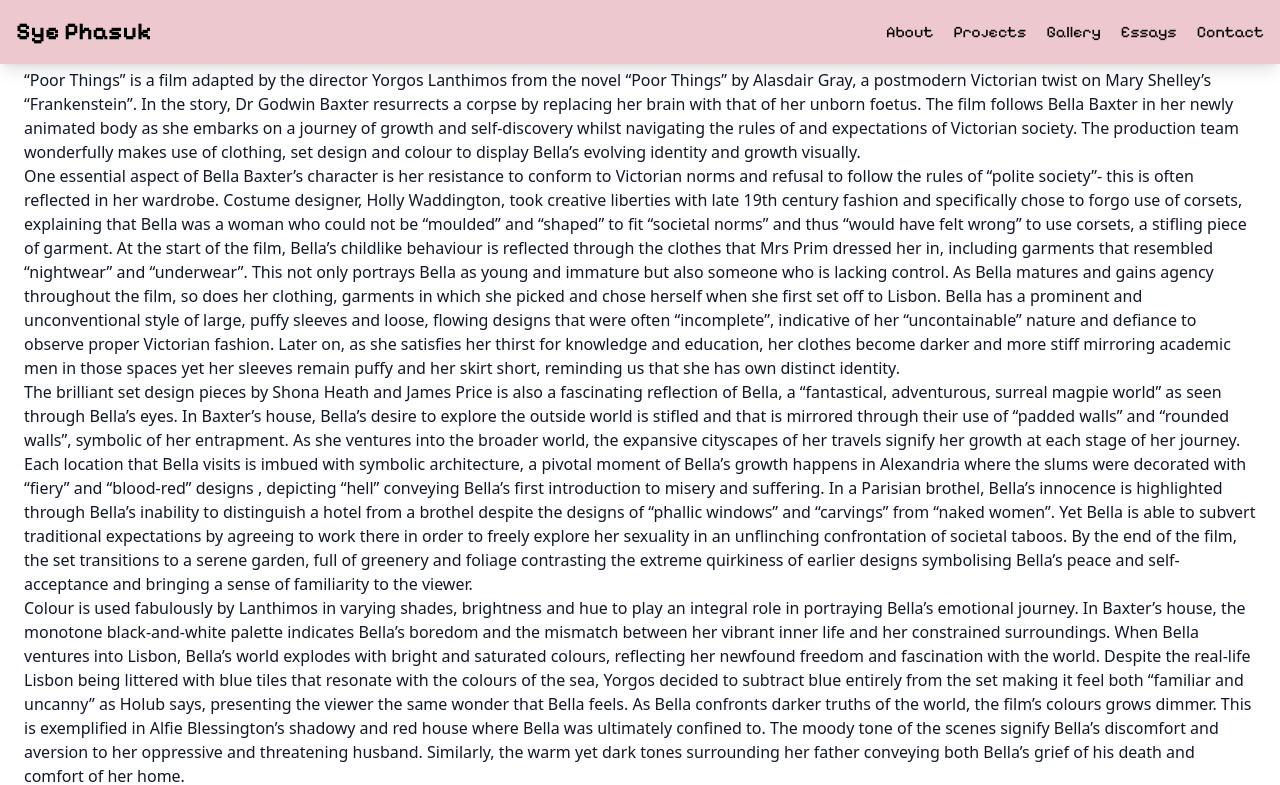
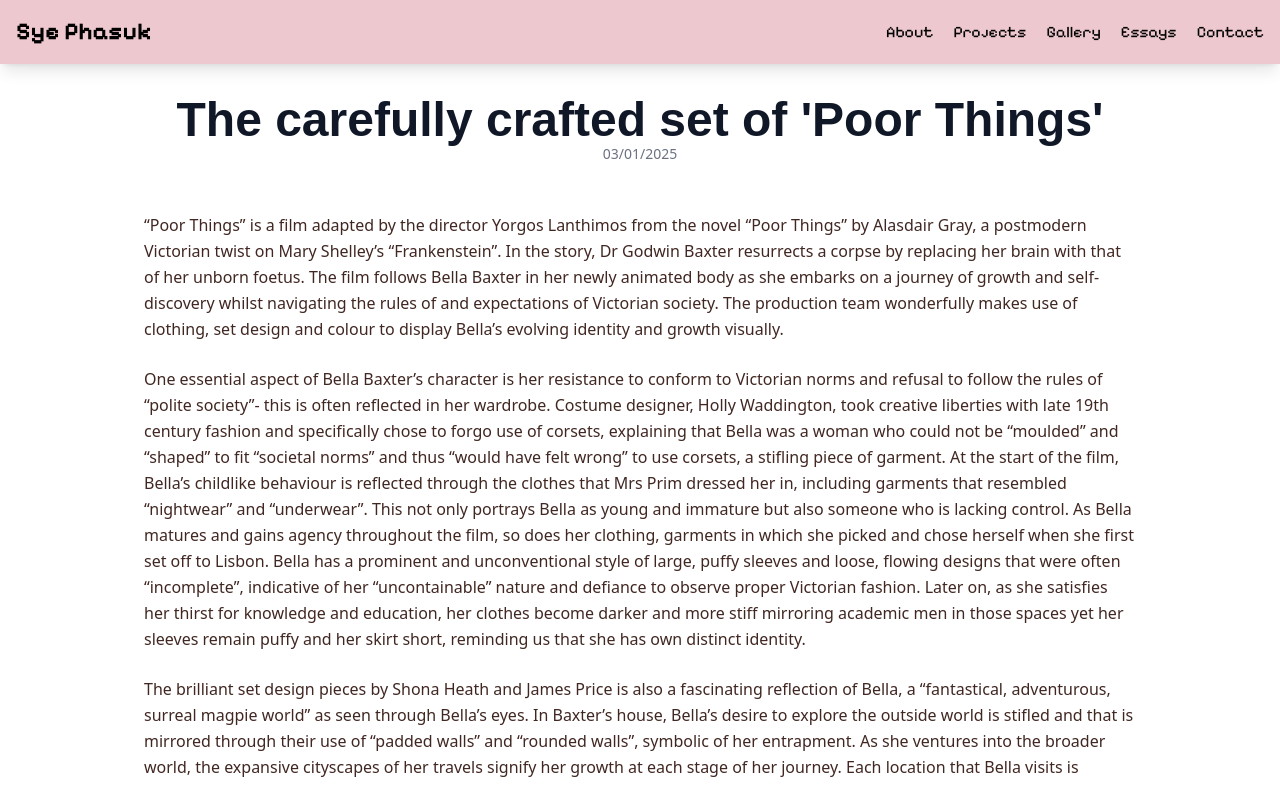
Before and after one commit to phasuk15/Sye-Phasuk, a Next.js app: page /essays/poor-things in a window 1280 px wide. Shown: the top 785 px of the page. Built offline with nearby package versions, Linux system fonts and the light colour scheme; a web font is replaced by a local one.

Commit message:
Cleaning actual essay pages

```diff
--- a/app/essays/[slug]/page.tsx
+++ b/app/essays/[slug]/page.tsx
@@ -20,10 +20,33 @@ export default function Essay({ params }: { params: { slug: string } }) {
   const { data, content } = matter(fileContents);
 
   return (
-    <article className="prose lg:prose-xl mx-auto p-6">
-      <h1>{data.title}</h1>
+    <article className="min-h-screen max-w-5xl mx-auto px-4 mt-24 flex flex-col items-center">
+      <h1 className="font-jersey font-bold text-5xl">{data.title}</h1>
       <p className="text-sm text-gray-500">{data.date}</p>
-      <ReactMarkdown>{content}</ReactMarkdown>
+      <div className="py-12 w-full text-plum-brown">
+        <ReactMarkdown
+          components={{
+            p: ({ children }) => (
+              <p className="mb-6 leading-relaxed">{children}</p> // 👈 margin-bottom creates spacing
+            ),
+            h2: ({ children }) => (
+              <h2 className="mt-10 mb-4 text-2xl font-jersey text-raspberry">
+                {children}
+              </h2>
+            ),
+            h3: ({ children }) => (
+              <h3 className="mt-8 mb-3 text-xl font-jersey text-rosewood">
+                {children}
+              </h3>
+            ),
+            ul: ({ children }) => (
+              <ul className="list-disc pl-6 space-y-2">{children}</ul>
+            ),
+          }}
+        >
+          {content}
+        </ReactMarkdown>
+      </div>
     </article>
   );
 }
--- a/content/poor-things.md
+++ b/content/poor-things.md
@@ -1,5 +1,5 @@
 ---
-title: "The carefully crafted set of Poor Things"
+title: "The carefully crafted set of 'Poor Things'"
 date: "03/01/2025"
 description: "Exploring the themes and journey of our protagonist in 'Poor Things' and how it is reflected in the set of the film."
 ---
--- a/content/sustainability.md
+++ b/content/sustainability.md
@@ -1,10 +1,8 @@
 ---
 title: "AI and Sustainability"
-date: "0304/2025"
+date: "03/04/2025"
 description: "Discussing how AI can help and hurt sustainability efforts."
 ---
-
-# AI and Sustainability
 
 With sustainability becoming a pressing global issue, it is evermore vital for governments, corporations and organisations to come together to address this challenge. The rapid advancements in AI development could offer incredible tools and solutions to the fight for sustainability. AI excels at inference, the process of analysing vast amounts of data, identifying patterns and predicting outcomes, making it invaluable for solving problems when applied to sustainability issues and Earth sciences. Despite the immense promise that AI holds, its potential cannot be fully realised unless we address the underlying environmental impact of training and deploying these models.
 
```
